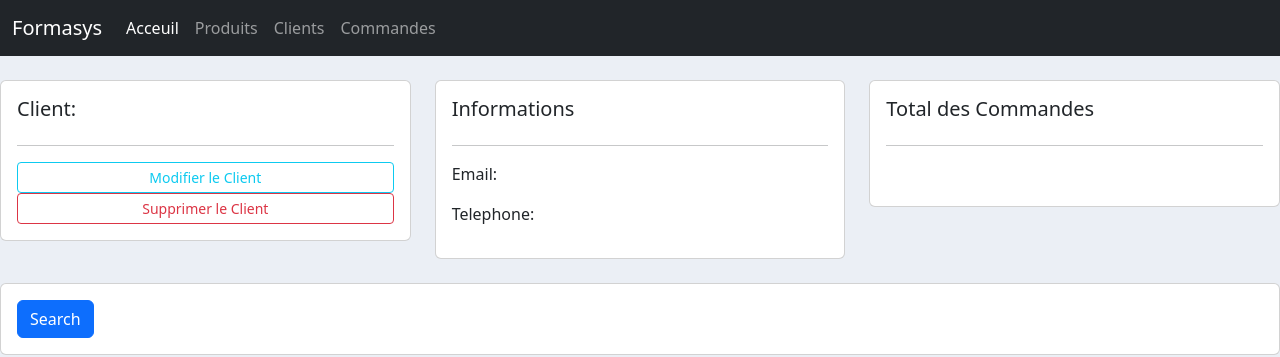
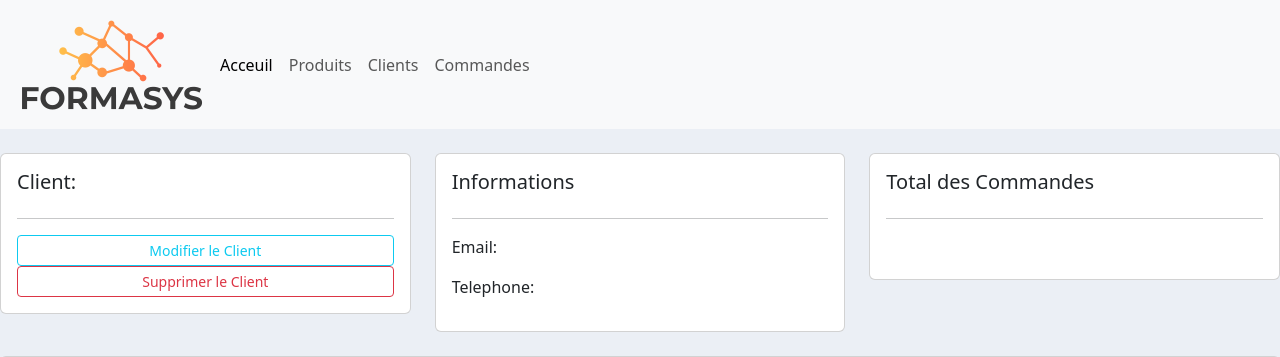
Before and after one commit to diabatesalia/formasyce, a Django app: page /client in a window 1280 px wide. Shown: the top 357 px of the page. Run offline with Django 4.2, Linux system fonts and the light colour scheme; tables that the repository leaves empty hold one stand-in row (values such as "Sample post").

Commit message:
commit pour le static

```diff
--- a/projet/settings.py
+++ b/projet/settings.py
@@ -11,6 +11,8 @@ https://docs.djangoproject.com/en/4.2/ref/settings/
 """
 import os.path
 from pathlib import Path
+
+from django.conf.global_settings import STATICFILES_DIRS, MEDIA_URL
 
 # Build paths inside the project like this: BASE_DIR / 'subdir'.
 BASE_DIR = Path(__file__).resolve().parent.parent
@@ -119,6 +121,8 @@ USE_TZ = True
 # https://docs.djangoproject.com/en/4.2/howto/static-files/
 
 STATIC_URL = 'static/'
+STATICFILES_DIRS=[os.path.join(BASE_DIR, 'static')]
+MEDIA_URL= '/images/'
 
 # Default primary key field type
 # https://docs.djangoproject.com/en/4.2/ref/settings/#default-auto-field
--- /dev/null
+++ b/static/css/main.css
@@ -0,0 +1,10 @@
+<style>
+
+	#logo{
+	}
+
+	body{
+		background-color: #ebeff5;
+	}
+
+</style>
--- a/templates/base/navbar.html
+++ b/templates/base/navbar.html
@@ -1,7 +1,9 @@
+{% load static %}
+
 <!-- Debut du navbar -->
-<nav class="navbar navbar-expand-lg navbar-dark bg-dark">
+<nav class="navbar navbar-expand-lg navbar-light bg-light">
   <div class="container-fluid">
-    <a class="navbar-brand" href="#">Formasys</a>
+    <img src="{% static 'images/logo.png' %}">
     <button class="navbar-toggler" type="button" data-bs-toggle="collapse" data-bs-target="#navbarNav" aria-controls="navbarNav" aria-expanded="false" aria-label="Toggle navigation">
       <span class="navbar-toggler-icon"></span>
     </button>
--- a/templates/main.html
+++ b/templates/main.html
@@ -1,3 +1,4 @@
+{% load static %}
 <!DOCTYPE html>
 <html lang="fr">
 <head>
@@ -6,16 +7,7 @@
 
     <link href="https://cdn.jsdelivr.net/npm/bootstrap@5.3.3/dist/css/bootstrap.min.css" rel="stylesheet" integrity="sha384-QWTKZyjpPEjISv5WaRU9OFeRpok6YctnYmDr5pNlyT2bRjXh0JMhjY6hW+ALEwIH" crossorigin="anonymous">
 
-    <style>
-
-		#logo{
-		}
-
-		body{
-			background-color: #ebeff5;
-		}
-
-	</style>
+<link rel="stylesheet" type="text/css" href="{% static 'css/main.css' %}">
 
 
 </head>
```
Also changed, not shown: static/images/logo.png (added).
